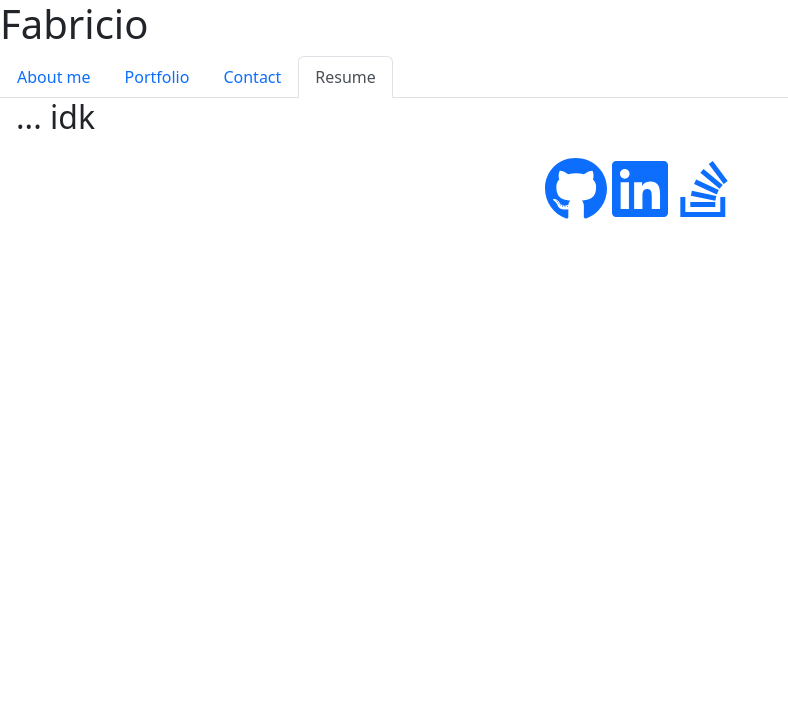
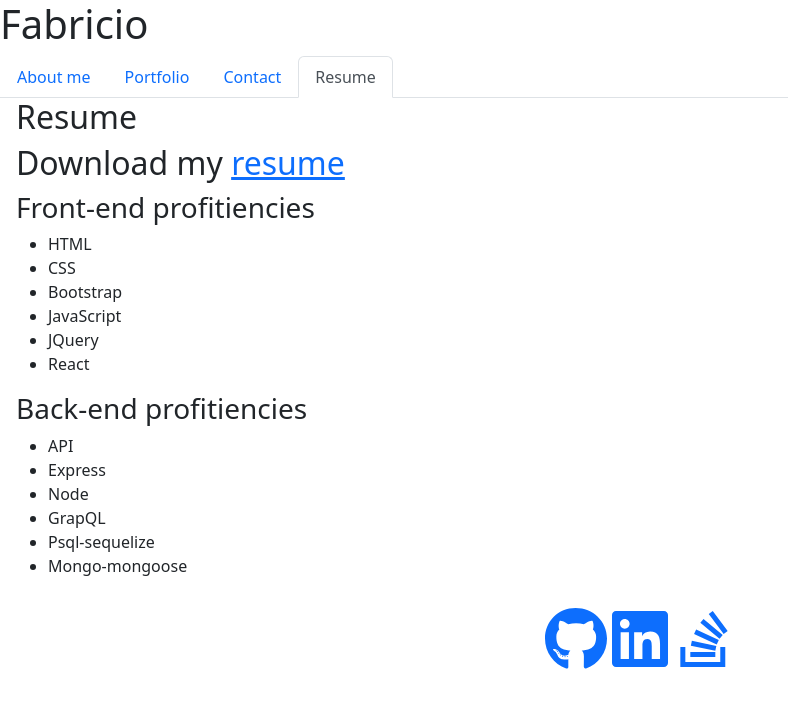
Before and after one commit to fabricioGuac/portfolio-v2, a React (Vite) app: page /resume in a window 1280 px wide. Shown: the top 708 px of the page, without its empty margins (0-788 px from the left). Built offline with nearby package versions, Linux system fonts and the light colour scheme.

Commit message:
delves in the Resume component

```diff
--- a/src/pages/Contact.jsx
+++ b/src/pages/Contact.jsx
@@ -53,6 +53,8 @@ export default function Contact() {
 
 
     return (
+        <>
+        <h2>Contact</h2>
         <form onSubmit={handleSubmit}>
             <div className='form-group'>
                 <label htmlFor="name" >Name</label>
@@ -76,5 +78,6 @@ export default function Contact() {
                     <button className="btn btn-success" type="submit" >Submit</button>
                 </div>
         </form>
+        </>
     )
 }
--- a/src/pages/Portfolio.jsx
+++ b/src/pages/Portfolio.jsx
@@ -2,6 +2,8 @@ import Project from "../components/Poject";
 
 export default function Portfolio(){
     return (
+        <>
+        <h2>Portfolio</h2>
         <div className="row">
         <Project img="https://steamuserimages-a.akamaihd.net/ugc/1985554821907867529/9CB627522D34E96543EFB0EDAF2AB67C1CB63CAA/?imw=512&&ima=fit&impolicy=Letterbox&imcolor=%23000000&letterbox=false" name="neco arc" repo="https://github.com/fabricioGuac/mvc-tech-blog" link="https://mvc-tech-blog-59iu.onrender.com/"/>
         <Project img="https://steamuserimages-a.akamaihd.net/ugc/1985554821907867529/9CB627522D34E96543EFB0EDAF2AB67C1CB63CAA/?imw=512&&ima=fit&impolicy=Letterbox&imcolor=%23000000&letterbox=false" name="neco arc" repo="https://github.com/fabricioGuac/mvc-tech-blog" link="https://mvc-tech-blog-59iu.onrender.com/"/>
@@ -10,5 +12,6 @@ export default function Portfolio(){
         <Project img="https://steamuserimages-a.akamaihd.net/ugc/1985554821907867529/9CB627522D34E96543EFB0EDAF2AB67C1CB63CAA/?imw=512&&ima=fit&impolicy=Letterbox&imcolor=%23000000&letterbox=false" name="neco arc" repo="https://github.com/fabricioGuac/mvc-tech-blog" link="https://mvc-tech-blog-59iu.onrender.com/"/>
         <Project img="https://steamuserimages-a.akamaihd.net/ugc/1985554821907867529/9CB627522D34E96543EFB0EDAF2AB67C1CB63CAA/?imw=512&&ima=fit&impolicy=Letterbox&imcolor=%23000000&letterbox=false" name="neco arc" repo="https://github.com/fabricioGuac/mvc-tech-blog" link="https://mvc-tech-blog-59iu.onrender.com/"/>
         </div>
+        </>
     )
 }
--- a/src/pages/Resume.jsx
+++ b/src/pages/Resume.jsx
@@ -1,7 +1,33 @@
 export default function Resume(){
     return (
-        <h2>
-            ... idk
-        </h2>
+    <>
+        <h2>Resume</h2>
+
+        <h2>Download my <a href="https://docs.google.com/document/d/1WjgjUV_w6_VVo5JluFXzNau1pA5MiNYXWBmzB_ZpppA/export?format=pdf" className="" download="FabricioGuacutoResume.pdf">resume</a></h2>
+
+        <div>
+            <h3>Front-end profitiencies</h3>
+            <ul>
+                <li>HTML</li>
+                <li>CSS</li>
+                <li>Bootstrap</li>
+                <li>JavaScript</li>
+                <li>JQuery</li>
+                <li>React</li>
+            </ul>
+        </div>
+
+        <div>
+            <h3>Back-end profitiencies</h3>
+            <ul>
+                <li>API</li>
+                <li>Express</li>
+                <li>Node</li>
+                <li>GrapQL</li>
+                <li>Psql-sequelize</li>
+                <li>Mongo-mongoose</li>
+            </ul>
+        </div>
+    </>
     )
 }
```
